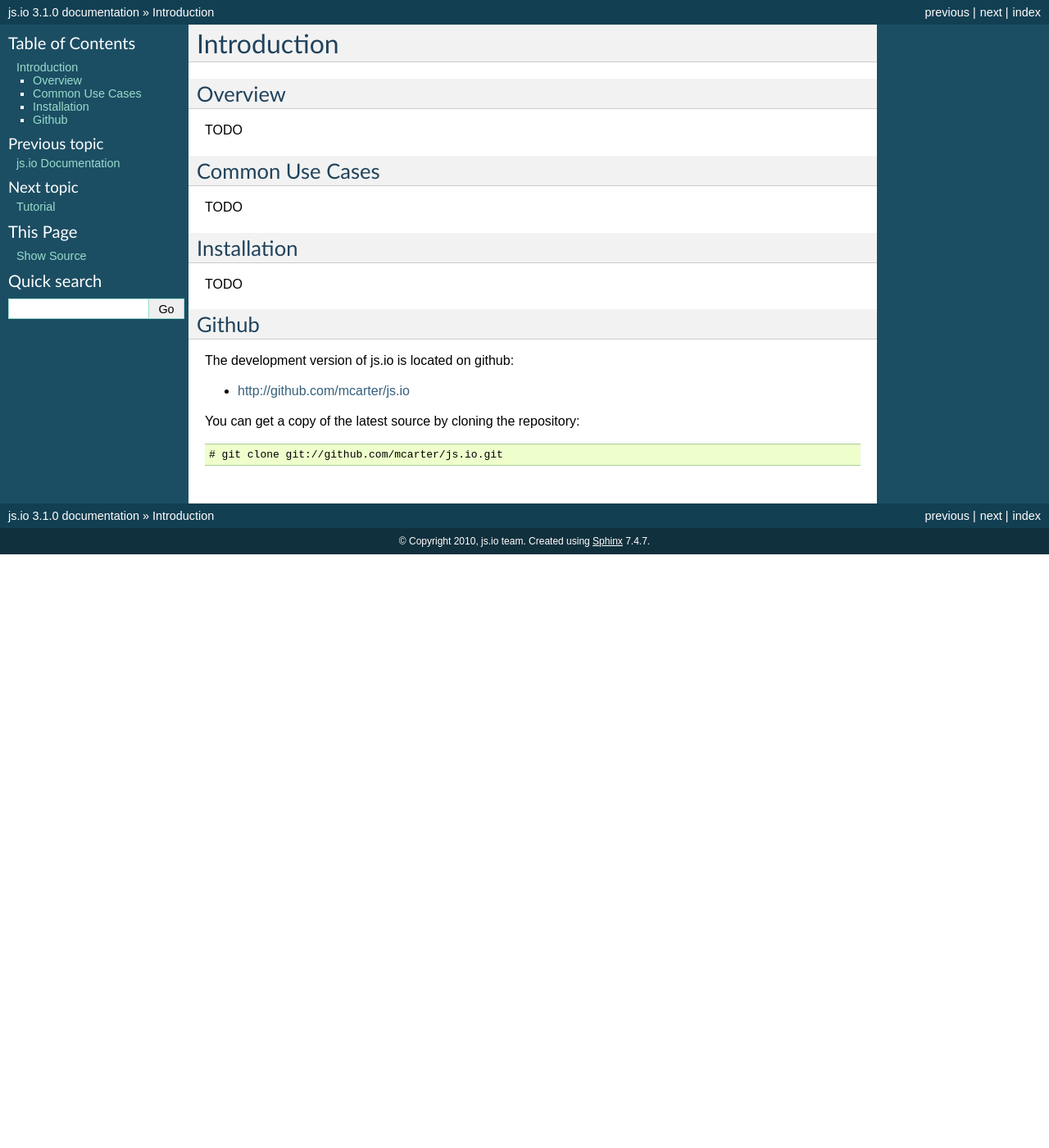
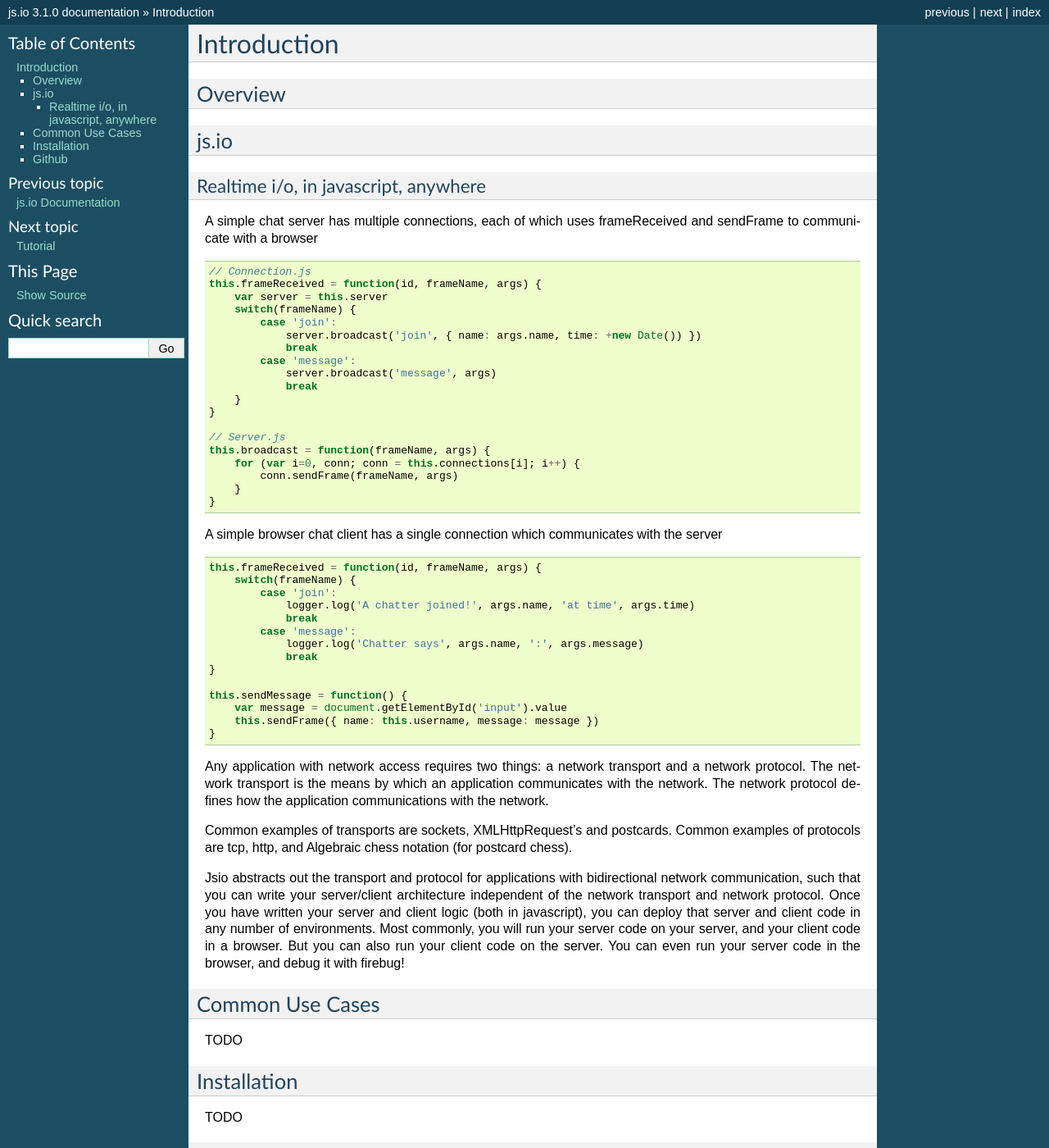
Before and after one commit to play-co/js.io, a Sphinx documentation site: the page built from docs/source/intro.rst, in a window 1280 px wide and 1400 px high. Shown: the whole window at 82% size. Built offline with Sphinx 7.4.7, drawn with Linux system fonts in a browser that asks for light colours; formulas are drawn with MathJax 3.

Commit message:
Add some text and pseudo example code for getting started with js.io

```diff
--- a/docs/source/intro.rst
+++ b/docs/source/intro.rst
@@ -5,7 +5,62 @@
 Overview
 ========
 
-TODO
+js.io
+=====
+
+Realtime i/o, in javascript, anywhere
+-------------------------------------
+
+A simple chat server has multiple connections, each of which uses frameReceived and sendFrame to communicate with a browser
+
+.. sourcecode:: javascript
+
+	// Connection.js
+	this.frameReceived = function(id, frameName, args) {
+	    var server = this.server
+	    switch(frameName) {
+	        case 'join':
+	            server.broadcast('join', { name: args.name, time: +new Date()) })
+	            break
+	        case 'message':
+	            server.broadcast('message', args)
+	            break
+	    }
+	}
+
+	// Server.js
+	this.broadcast = function(frameName, args) {
+	    for (var i=0, conn; conn = this.connections[i]; i++) {
+	        conn.sendFrame(frameName, args)
+	    }
+	}
+
+A simple browser chat client has a single connection which communicates with the server
+
+.. sourcecode:: javascript
+
+	this.frameReceived = function(id, frameName, args) {
+	    switch(frameName) {
+	        case 'join':
+	            logger.log('A chatter joined!', args.name, 'at time', args.time)
+	            break
+	        case 'message':
+	            logger.log('Chatter says', args.name, ':', args.message)
+	            break
+	}
+
+	this.sendMessage = function() {
+	    var message = document.getElementById('input').value
+	    this.sendFrame({ name: this.username, message: message })
+	}
+
+Any application with network access requires two things: a network transport and a network protocol. The network transport is the means by which an application communicates with the network. The network protocol defines how the application communications with the network.
+
+Common examples of transports are sockets, XMLHttpRequest's and postcards. Common examples of protocols are tcp, http, and Algebraic chess notation (for postcard chess).
+
+Jsio abstracts out the transport and protocol for applications with bidirectional network communication, such that you can write your server/client architecture independent of the network transport and network protocol. Once you have written your server and client logic (both in javascript), you can deploy that server and client code in any number of environments. Most commonly, you will run your server code on your server, and your client code in a browser. But you can also run your client code on the server. You can even run your server code in the browser, and debug it with firebug!
+
+
 
 
 Common Use Cases
```
Also changed, not shown: 4 other files.
